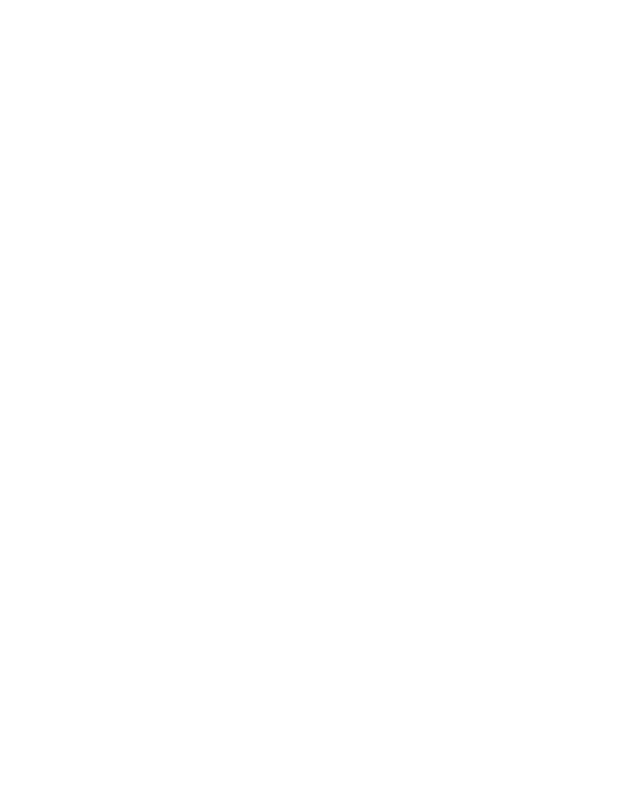
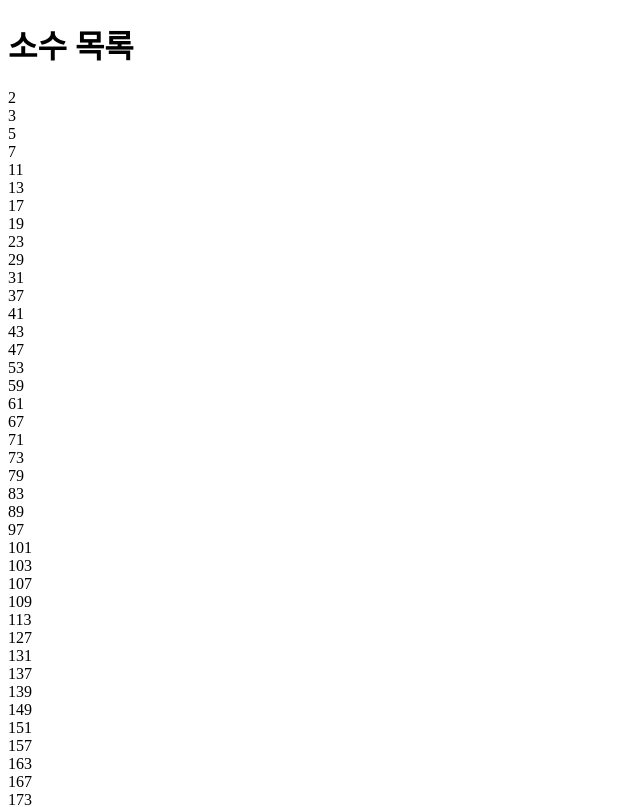
Before and after one commit to leehwarang/js-playground, a plain HTML site: page object_prime.html in a window 1280 px wide. Shown: the top 807 px of the page, without its empty margins (0-640 px from the left). Drawn offline with Linux system fonts and the light colour scheme.

Commit message:
객체로 소수찾기 코드 수정(로직 변경)

```diff
--- a/object_prime.html
+++ b/object_prime.html
@@ -9,6 +9,7 @@
 </head>
 
 <body>
+    <h1>소수 목록</h1>
     <script>
         var numbers = {
             "all": [],
@@ -22,29 +23,41 @@
                     }
                 };
                 if (condition) {
-                    console.log(number + "은 소수입니다.");
+                    return true//console.log(number + "은 소수입니다.");
                 } else {
-                    console.log(number + "은 소수가 아닙니다.");
+                    return false//console.log(number + "은 소수가 아닙니다.");
                 }
             },
             "addPrime": function (number) {
-                if (numbers.prime.includes(number)) {
+                if (this.prime.includes(number)) {
                     ;
                 } else {
-                    numbers.prime.push(number);
+                    this.prime.push(number);
                 }
             },
             "getAllPrimes": function () {
-                for (var i = 0; i < numbers.prime.length; i++) {
-                    console.log(numbers.prime[i]);
+                for (var i=0; i<this.prime.length; i++){
+                document.write(this.prime[i]+'<br/>');
                 }
             },
             "addAll": function (max_num) {
-                for (var i = 1; i <= max_num; i++) {
-                    numbers.all.push(i);
+                for (var i = 2; i <= max_num; i++) {
+                    this.all.push(i);//numbers.all.push(i);
                 }
             }
         }
+
+        numbers.addAll(10000); //2~n까지의 숫자를 가진 all 리스트 생성
+
+        //all리스트 중 소수를 찾아 소수 리스트에 삽입
+        for (var i=0; i < numbers.all.length; i++){
+            if (numbers.isPrime(numbers.all[i])){
+                numbers.addPrime(numbers.all[i]);
+            }else{
+                ;
+            }
+        }
+        numbers.getAllPrimes();//소수 리스트에 있는 원소들을 모두 보여줌
     </script>
 
 </body>
```
